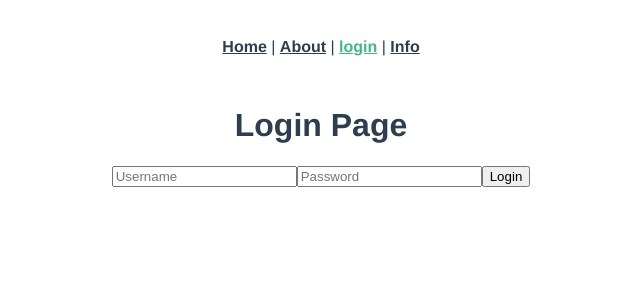
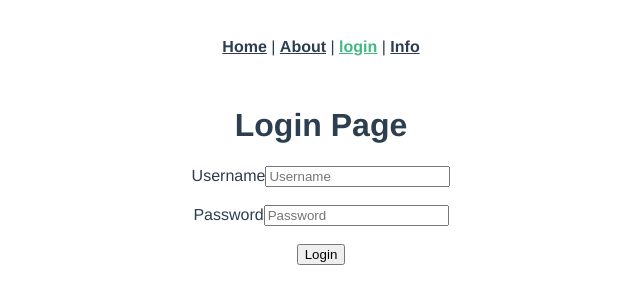
Before and after one commit to saikiranmaddipati/login-page, a Vue app: page /login in a window 1280 px wide. Shown: the top 304 px of the page, without its empty margins (319-959 px from the left). Built offline with nearby package versions, Linux system fonts and the light colour scheme.

Commit message:
changed the login

```diff
--- a/src/views/LoginPage.vue
+++ b/src/views/LoginPage.vue
@@ -1,9 +1,17 @@
 <template>
     <div id="login-page">
-        <h1>Login Page</h1>
-        <input type="text" name="username" v-model="input.username" placeholder="Username"/>
-        <input type="password" name="password" v-model="input.password" placeholder="Password"/>
-        <button type="button" v-on:click="login()">Login</button>
+      <h1>Login Page</h1>
+      <div>
+        <label for="username">Username</label>
+        <input type="text" id="username" v-model="input.username" placeholder="Username"/>
+      </div>
+        <br/>
+      <div>
+        <label for="password">Password</label>
+        <input type="password" id="password" v-model="input.password" placeholder="Password"/>
+      </div>
+        <br/>
+        <button type="submit" v-on:click="login()">Login</button>
     </div>
 </template>
 
```
